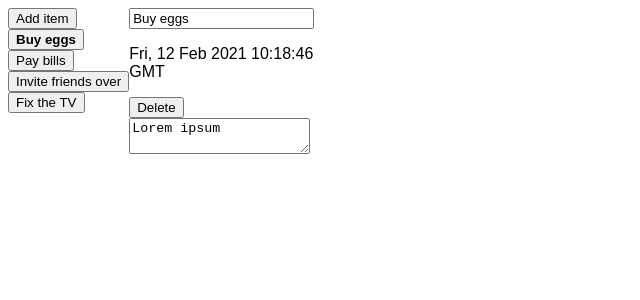
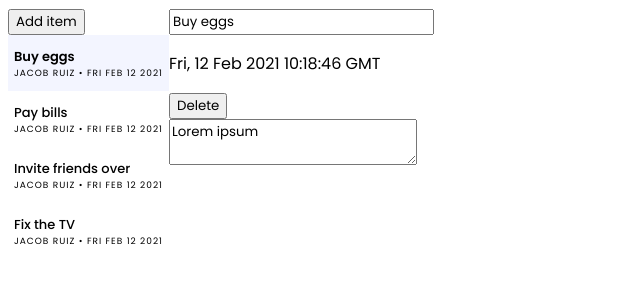
Before and after one commit to jacob-ruiz/editor-v3, a React (Create React App) app: page / in a window 1280 px wide. Shown: the top 300 px of the page, without its empty margins (0-640 px from the left). Built offline with nearby package versions, Linux system fonts and the light colour scheme.

Commit message:
add item not good

```diff
--- a/src/App.js
+++ b/src/App.js
@@ -1,4 +1,4 @@
-import React, { useEffect, useState } from 'react';
+import React, { useDebugValue, useEffect, useState } from 'react';
 import { CSSTransition, TransitionGroup } from 'react-transition-group';
 import uuid from 'uuid';
 import './styles.css';
@@ -16,24 +16,28 @@ export default function App() {
       title: 'Buy eggs',
       body: 'Lorem ipsum',
       lastUpdated: new Date(Date.now()),
+      lastUpdatedBy: 'Jacob Ruiz',
     },
     {
       id: uuid(),
       title: 'Pay bills',
       body: 'Lorem ipsum',
       lastUpdated: new Date(Date.now()),
+      lastUpdatedBy: 'Jacob Ruiz',
     },
     {
       id: uuid(),
       title: 'Invite friends over',
       body: 'Lorem ipsum',
       lastUpdated: new Date(Date.now()),
+      lastUpdatedBy: 'Jacob Ruiz',
     },
     {
       id: uuid(),
       title: 'Fix the TV',
       body: 'Lorem ipsum',
       lastUpdated: new Date(Date.now()),
+      lastUpdatedBy: 'Jacob Ruiz',
     },
   ]);
   const itemsSortedByLastUpdated = sortByLastUpdated(items);
@@ -41,6 +45,11 @@ export default function App() {
     itemsSortedByLastUpdated[0].id
   );
   const activeItem = getActiveItem(items, activeItemID);
+  const [itemIsExiting, setItemIsExiting] = useState(false);
+
+  useEffect(() => {
+    setActiveItemID(itemsSortedByLastUpdated[0].id);
+  }, [items.length]);
 
   function addItem() {
     const newItem = {
@@ -48,19 +57,15 @@ export default function App() {
       title: 'New Document',
       body: 'Lorem ipsum',
       lastUpdated: new Date(Date.now()),
+      lastUpdatedBy: 'Jacob Ruiz',
     };
 
     setItems((items) => [newItem, ...items]);
     setActiveItemID(newItem.id);
   }
 
-  useEffect(() => {
-    setActiveItemID(itemsSortedByLastUpdated[0].id);
-  }, [items.length]);
-
   function removeItem(id) {
     setItems((items) => items.filter((item) => item.id !== id));
-    setActiveItemID(itemsSortedByLastUpdated[0].id);
   }
 
   function handleDocumentEdit(e) {
@@ -83,20 +88,31 @@ export default function App() {
         <button onClick={addItem}>Add item</button>
         <div>
           <TransitionGroup className="todo-list">
-            {itemsSortedByLastUpdated.map(({ id, title }) => (
-              <CSSTransition key={id} timeout={500} classNames="item">
-                <button
-                  style={{
-                    fontWeight: activeItemID === id ? 'bold' : 'normal',
-                    cursor: 'pointer',
-                    display: 'block',
-                  }}
-                  onClick={() => setActiveItemID(id)}
+            {itemsSortedByLastUpdated.map(
+              ({ id, title, lastUpdated, lastUpdatedBy }) => (
+                <CSSTransition
+                  key={id}
+                  timeout={500}
+                  classNames="item"
+                  onExit={() => setItemIsExiting(true)}
+                  onExited={() => setItemIsExiting(false)}
                 >
-                  {title}
-                </button>
-              </CSSTransition>
-            ))}
+                  <button
+                    className={`item ${
+                      activeItemID === id && !itemIsExiting ? 'active' : null
+                    }`}
+                    onClick={() => setActiveItemID(id)}
+                  >
+                    <h4 className="item__title">{title}</h4>
+                    <div className="item__subtitle">
+                      <span>{lastUpdatedBy}</span>
+                      <span> • </span>
+                      <span>{lastUpdated.toDateString()}</span>
+                    </div>
+                  </button>
+                </CSSTransition>
+              )
+            )}
           </TransitionGroup>
         </div>
       </div>
@@ -105,7 +121,7 @@ export default function App() {
       <div className="center-panel">
         <div className="doc-container">
           <TransitionGroup className="doc-page">
-            {items.map(({ id }) => {
+            {itemsSortedByLastUpdated.map(({ id }) => {
               if (id === activeItemID) {
                 return (
                   <CSSTransition
--- a/src/styles.css
+++ b/src/styles.css
@@ -1,23 +1,36 @@
+@import url('https://fonts.googleapis.com/css2?family=Poppins:wght@300;400;500;600&display=swap');
+
 .App {
-  font-family: sans-serif;
+  font-family: 'Poppins', sans-serif;
   display: flex;
   flex-direction: row;
 }
 
 button {
   cursor: pointer;
+  font-family: 'Poppins', sans-serif;
+}
+
+input {
+  font-family: 'Poppins', sans-serif;
+}
+
+textarea {
+  font-family: 'Poppins', sans-serif;
 }
 
 .remove-btn {
   margin-right: 0.5rem;
 }
 
+/* Item Transitions */
 .item-enter {
   opacity: 0;
 }
+/* Find out why it's entering so dang quickly */
 .item-enter-active {
   opacity: 1;
-  transition: opacity 500ms ease-in;
+  transition: 500ms ease-in;
 }
 .item-exit {
   opacity: 1;
@@ -27,6 +40,7 @@ button {
   transition: opacity 500ms ease-in;
 }
 
+/* Doc Transitions */
 .doc-enter {
   opacity: 0;
 }
@@ -55,3 +69,38 @@ button {
   top: 0;
   left: 0;
 }
+
+/* Styling */
+.item {
+  display: block;
+  height: 56px;
+  outline: none;
+  border: none;
+  background-color: white;
+  text-align: left;
+  width: 100%;
+  transition: 500ms;
+}
+
+.item:hover {
+  background-color: #f8f9ff;
+}
+
+.item.active {
+  background-color: #f3f5ff;
+}
+.item.active .item__title {
+  font-weight: 600;
+  transition: 500ms;
+}
+
+.item .item__title {
+  margin: 0;
+  font-size: 13px;
+  font-weight: 500;
+}
+.item .item__subtitle {
+  font-size: 9px;
+  letter-spacing: 1px;
+  text-transform: uppercase;
+}
```
